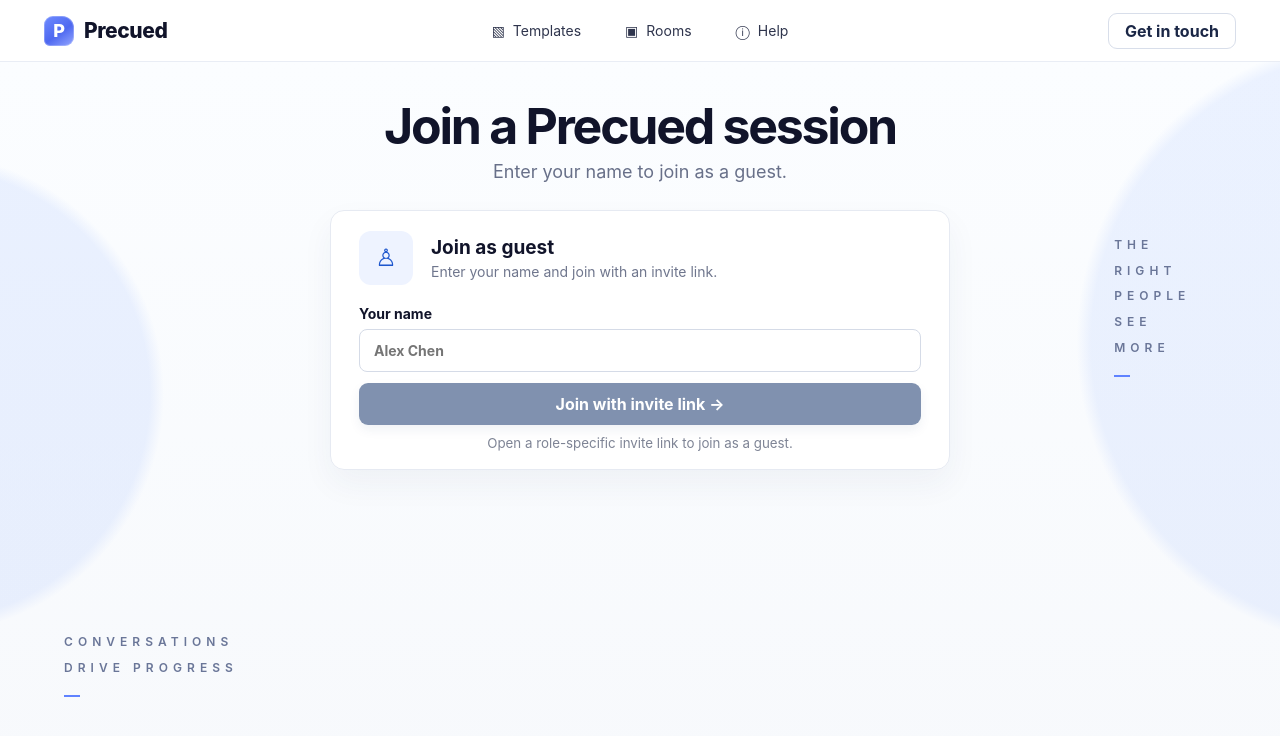
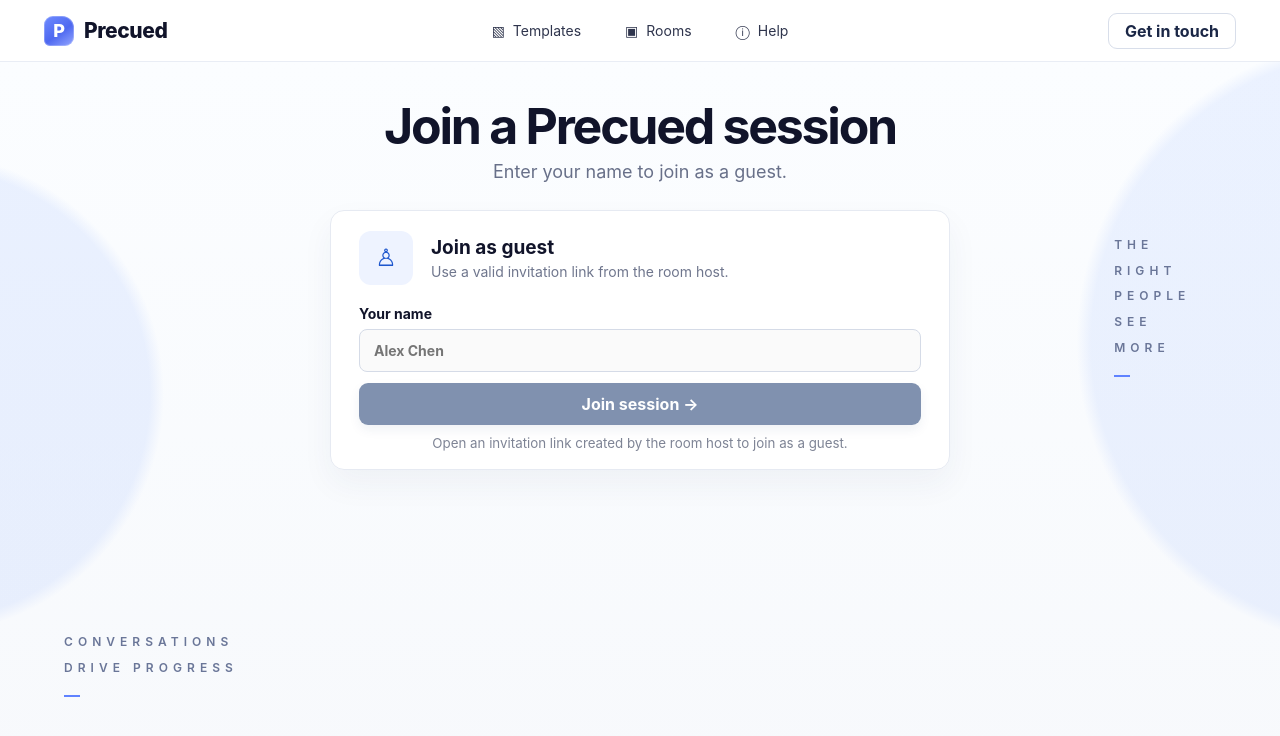
Before and after one commit to PhoenixJai/Precued, a React (Vite) app in the folder frontend/: page /join in a window 1280 px wide. Shown: the top 736 px of the page. Built offline with nearby package versions, Linux system fonts and the light colour scheme; no server answers.

Commit message:
feat: join guests through real invite tokens

```diff
--- a/frontend/src/pages/GuestJoinPage.tsx
+++ b/frontend/src/pages/GuestJoinPage.tsx
@@ -1,59 +1,77 @@
-import { FormEvent, useMemo, useState } from "react";
+import { FormEvent, useEffect, useMemo, useState } from "react";
 import { useNavigate, useParams } from "react-router-dom";
 import { AppShell } from "../components/AppShell";
 import { api } from "../lib/api";
 import { saveParticipant } from "../lib/session";
+import type { InvitePreview } from "../types/precued";
 
-/**
- * Auth & Account Overhaul (supersedes Issue 1's hybrid magic-link decision
- * for hosts): this used to be the combined "/" sign-in page — magic-link
- * request/verify for hosts, guest join below it. Hosts now get real
- * accounts (LoginPage/SignupPage); this page shrinks to exactly what a
- * guest hits via a room invite link, and lives at /join/:roomId/:roomRoleId
- * instead of "/". The invite-link shape (roomId + roomRoleId, not a real
- * Invite token) is unchanged here — that's a separate, later rework.
- */
+/** Guest entry is now backed by an opaque Invite token, not a client-chosen RoomRole id. */
 export default function GuestJoinPage() {
   const navigate = useNavigate();
-  const { roomId, roomRoleId } = useParams();
-  const isInviteRoute = Boolean(roomId && roomRoleId);
+  const { inviteToken } = useParams();
   const [guestName, setGuestName] = useState("");
+  const [preview, setPreview] = useState<InvitePreview | null>(null);
+  const [resolving, setResolving] = useState(Boolean(inviteToken));
   const [loading, setLoading] = useState(false);
   const [error, setError] = useState<string | null>(null);
 
-  const guestHelper = useMemo(
-    () => isInviteRoute ? "Your invite is ready. Enter your name to join." : "Open a role-specific invite link to join as a guest.",
-    [isInviteRoute],
-  );
+  useEffect(() => {
+    if (!inviteToken) {
+      setResolving(false);
+      return;
+    }
+    let cancelled = false;
+    setResolving(true);
+    setError(null);
+    api.getInvitePreview(inviteToken)
+      .then((nextPreview) => {
+        if (!cancelled) setPreview(nextPreview);
+      })
+      .catch((err) => {
+        if (!cancelled) setError(err instanceof Error ? err.message : "Unable to resolve invite");
+      })
+      .finally(() => {
+        if (!cancelled) setResolving(false);
+      });
+    return () => { cancelled = true; };
+  }, [inviteToken]);
+
+  const guestHelper = useMemo(() => {
+    if (!inviteToken) return "Open an invitation link created by the room host to join as a guest.";
+    if (resolving) return "Checking your invitation…";
+    if (preview) return `You are joining as ${preview.roleName}.`;
+    return "This invitation could not be used.";
+  }, [inviteToken, preview, resolving]);
 
   async function joinGuest(event: FormEvent) {
     event.preventDefault();
-    if (!roomId || !roomRoleId) return;
+    if (!inviteToken || !preview) return;
     setLoading(true);
     setError(null);
     try {
-      const roles = await api.getRoomRoles(roomId);
-      const role = roles.find((item) => item.id === roomRoleId);
-      if (!role || role.isHostRole) {
-        throw new Error("This invite link does not resolve to a guest role.");
-      }
-      const participant = await api.joinRoom(roomId, guestName.trim(), null);
-      // Save before assignRole: that call requires the session this join
-      // just issued (ParticipantSessionInterceptor, backend), read from
-      // storage on every request via lib/api.ts's request().
+      const participant = await api.joinRoom(
+        preview.roomId,
+        guestName.trim(),
+        null,
+        undefined,
+        inviteToken,
+      );
+
+      // InviteJoinService already created the ParticipantRoleAssignment in
+      // the same transaction that consumed the Invite — no client-side
+      // self-assignment step remains.
       saveParticipant({
         id: participant.id,
-        roomId,
-        roomRoleId: role.id,
-        roleKey: role.roleKey,
-        roleName: role.name,
+        roomId: preview.roomId,
+        roomRoleId: preview.roomRoleId,
+        roleKey: preview.roomRoleId,
+        roleName: preview.roleName,
         isHost: false,
         displayName: participant.displayName,
         userId: null,
         sessionToken: participant.sessionToken,
       });
-      await api.assignRole(participant.id, role.id);
-      navigate(`/rooms/${roomId}/call`);
+      navigate(`/rooms/${preview.roomId}/call`);
     } catch (err) {
       setError(err instanceof Error ? err.message : "Unable to join room");
     } finally {
@@ -66,7 +84,7 @@
       <section className="auth-page page-center-narrow">
         <div className="page-heading centered">
           <h1>Join a Precued session</h1>
-          <p>Enter your name to join as a guest.</p>
+          <p>{preview ? `You've been invited as ${preview.roleName}.` : "Enter your name to join as a guest."}</p>
         </div>
 
         <div className="auth-stack">
@@ -75,14 +93,25 @@
               <div className="icon-tile">♙</div>
               <div>
                 <h2>Join as guest</h2>
-                <p>Enter your name and join with an invite link.</p>
+                <p>{preview ? `Role: ${preview.roleName}` : "Use a valid invitation link from the room host."}</p>
               </div>
             </div>
             <label>
               Your name
-              <input value={guestName} onChange={(event) => setGuestName(event.target.value)} placeholder="Alex Chen" required />
+              <input
+                value={guestName}
+                onChange={(event) => setGuestName(event.target.value)}
+                placeholder="Alex Chen"
+                disabled={!preview || resolving || loading}
+                required
+              />
             </label>
-            <button className="primary-button wide" disabled={!isInviteRoute || loading}>{loading ? "Joining..." : "Join with invite link  →"}</button>
+            <button
+              className="primary-button wide"
+              disabled={!preview || !guestName.trim() || resolving || loading}
+            >
+              {loading ? "Joining..." : "Join session  →"}
+            </button>
             <small>{guestHelper}</small>
           </form>
           {error && <div className="error-banner">{error}</div>}
```
